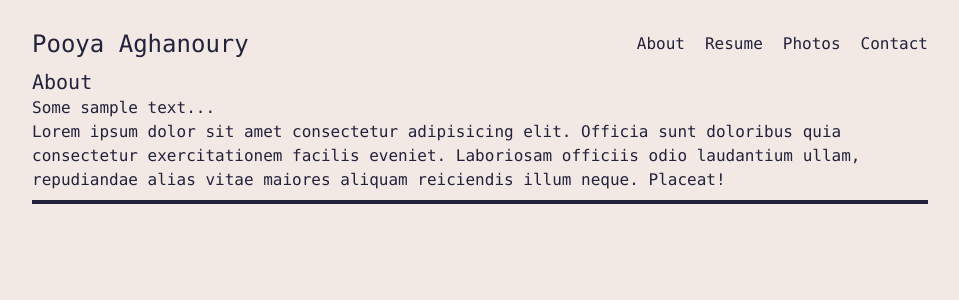
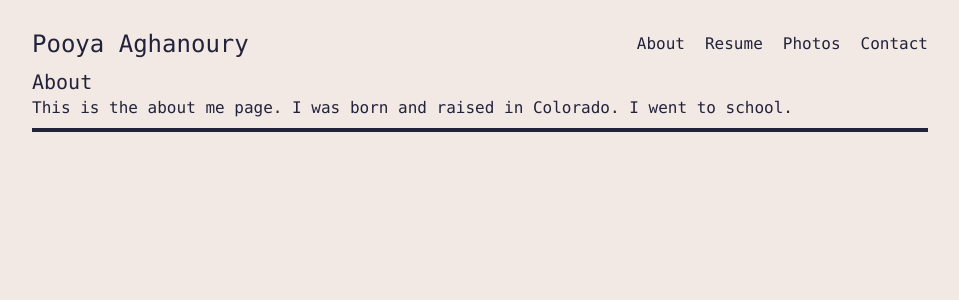
Before and after one commit to aghanoury/website, a Next.js app: page /about in a window 1280 px wide. Shown: the top 300 px of the page, without its empty margins (160-1119 px from the left). Built offline with nearby package versions, Linux system fonts and the light colour scheme.

Commit message:
minor update

```diff
--- a/pages/about.tsx
+++ b/pages/about.tsx
@@ -1,13 +1,15 @@
-import React from 'react';
+import React from "react";
 
 const About = () => {
-    return (
-        <>
-            <h1 className="text-xl">About</h1>
-            <p>Some sample text...</p>
-            <p className="">Lorem ipsum dolor sit amet consectetur adipisicing elit. Officia sunt doloribus quia consectetur exercitationem facilis eveniet. Laboriosam officiis odio laudantium ullam, repudiandae alias vitae maiores aliquam reiciendis illum neque. Placeat!</p>
-        </>
-    );
+  return (
+    <>
+      <h1 className="text-xl">About</h1>
+      <p>
+        This is the about me page. I was born and raised in Colorado. I went to
+        school.
+      </p>
+    </>
+  );
 };
 
 export default About;
```
